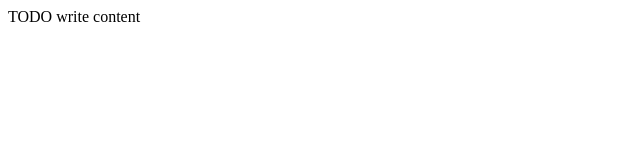
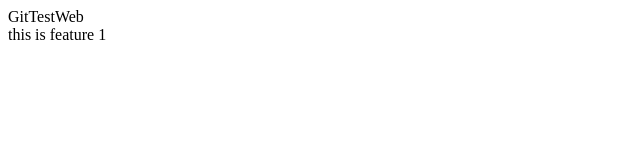
Before and after one commit to staceyzdl/gitTest1819S2, a plain HTML site: page web/index.html in a window 1280 px wide. Shown: the whole page, without its empty margins (0-640 px from the left). Drawn offline with Linux system fonts and the light colour scheme.

Commit message:
this is feature 1

```diff
--- a/web/index.html
+++ b/web/index.html
@@ -11,6 +11,7 @@ and open the template in the editor.
         <meta name="viewport" content="width=device-width, initial-scale=1.0">
     </head>
     <body>
-        <div>TODO write content</div>
+        <div>GitTestWeb</div>
+        this is feature 1
     </body>
 </html>
```
